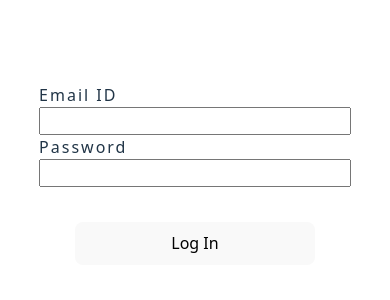
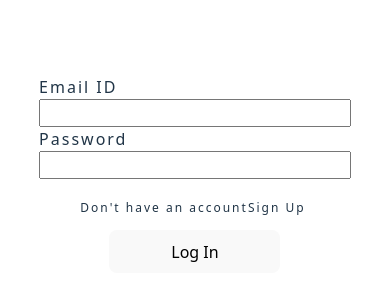
Before and after one commit to crynce/ShoCanvasReact, a React (Vite) app: page / in a window 390 px wide. Shown: the part 248-548 px from the top of the page. Built offline with nearby package versions, Linux system fonts and the light colour scheme; no server answers; a web font is replaced by a local one.

Commit message:
added form toggling in mobiles

```diff
--- a/src/assets/css/loginForm.css
+++ b/src/assets/css/loginForm.css
@@ -89,6 +89,13 @@
   margin-bottom: 50px;
 } */
 
+.loginForm .mobileFormChangerText {
+  display: none;
+}
+.loginForm .mobileFormChanger {
+  border-bottom: 1px solid white;
+  cursor: pointer;
+}
 .rightSide .loginForm :nth-item(odd) {
   align-self: flex-start;
 }
@@ -100,7 +107,7 @@
 }
 
 .rightSide .loginForm .loginFormSubmitButton {
-  margin-top: 10%;
+  margin-top: 4%;
   width: 50%;
   text-align: center;
   align-self: center;
@@ -133,8 +140,14 @@
     text-align: left;
   }
 
+  .loginForm .mobileFormChangerText {
+    display: block;
+    font-size: 12px;
+    text-align: center;
+    margin-top: 20px;
+  }
   .rightSide .loginForm .loginFormSubmitButton {
-    width: 70%;
+    width: 50%;
   }
 
   .loginFormContainer::after {
--- a/src/components/LoginForm/LoginForm.jsx
+++ b/src/components/LoginForm/LoginForm.jsx
@@ -86,6 +86,17 @@ export default function LoginForm() {
           />
           {errors.password && <p style={{ color: "white" }}>Required</p>}
 
+          {
+            <p className="mobileFormChangerText">
+              {formName == "LoginForm"
+                ? "Don't have an account"
+                : "Already have an account"}
+              <span className="mobileFormChanger" onClick={handleAnimation}>
+                {formName === "LoginForm" ? "Sign Up" : "Log In"}
+              </span>
+            </p>
+          }
+
           <button className="loginFormSubmitButton" type="submit">
             {formName == "LoginForm" ? "Log In" : "Sign In"}
           </button>
```
